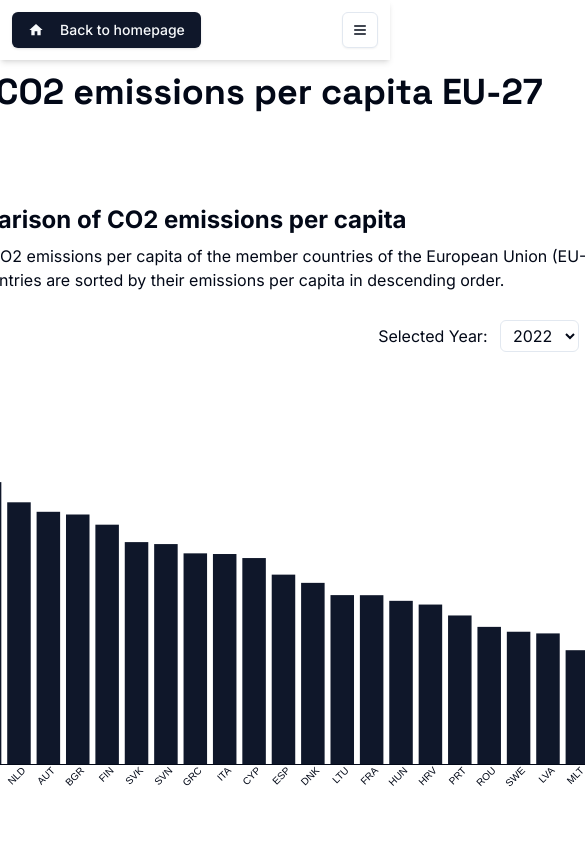
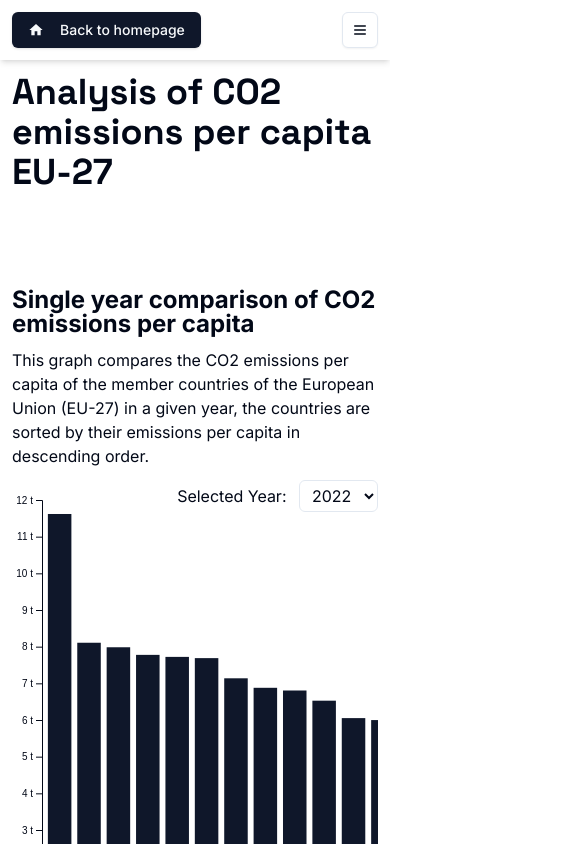
Before and after one commit to Berrutz/DataVis-Project, a Next.js app in the folder web-application/: page /DataVis-Project/assignments/assignment-1 in a window 390 px wide. Shown: the top 844 px of the page, 585 px wide, since content can reach past the window. Built offline with nearby package versions, Linux system fonts and the light colour scheme.

Commit message:
Maked first graph assignment 1 responsive

```diff
--- a/web-application/src/app/assignments/_components/assignment-page.tsx
+++ b/web-application/src/app/assignments/_components/assignment-page.tsx
@@ -44,7 +44,7 @@ export default function AssignmentPage({
         </Button>
         <PageAsideNavigation isOpen={isOpen} asideContent={asideContent} />
         <div className="flex flex-col items-center w-full">
-          <div className="max-w-[850px]">
+          <div className="w-[min(100%,_850px)]">
             <motion.h1
               variants={itemVariants}
               initial="hidden"
--- a/web-application/src/app/assignments/assignment-1/_components/UE-emission-1year.tsx
+++ b/web-application/src/app/assignments/assignment-1/_components/UE-emission-1year.tsx
@@ -107,7 +107,7 @@ const UEEmission1Year = () => {
 
   return (
     <div className="flex relative justify-center items-center w-full">
-      <div className="absolute top-4 right-4">
+      <div className="absolute top-0 right-0 sm:top-4 sm:right-4">
         <label>Selected Year: </label>
         <select
           value={selectedYear}
@@ -121,7 +121,9 @@ const UEEmission1Year = () => {
           ))}
         </select>
       </div>
-      <svg ref={svgRef} />
+      <div className="overflow-x-auto h-full w-fit">
+        <svg ref={svgRef} />
+      </div>
     </div>
   );
 };
```
